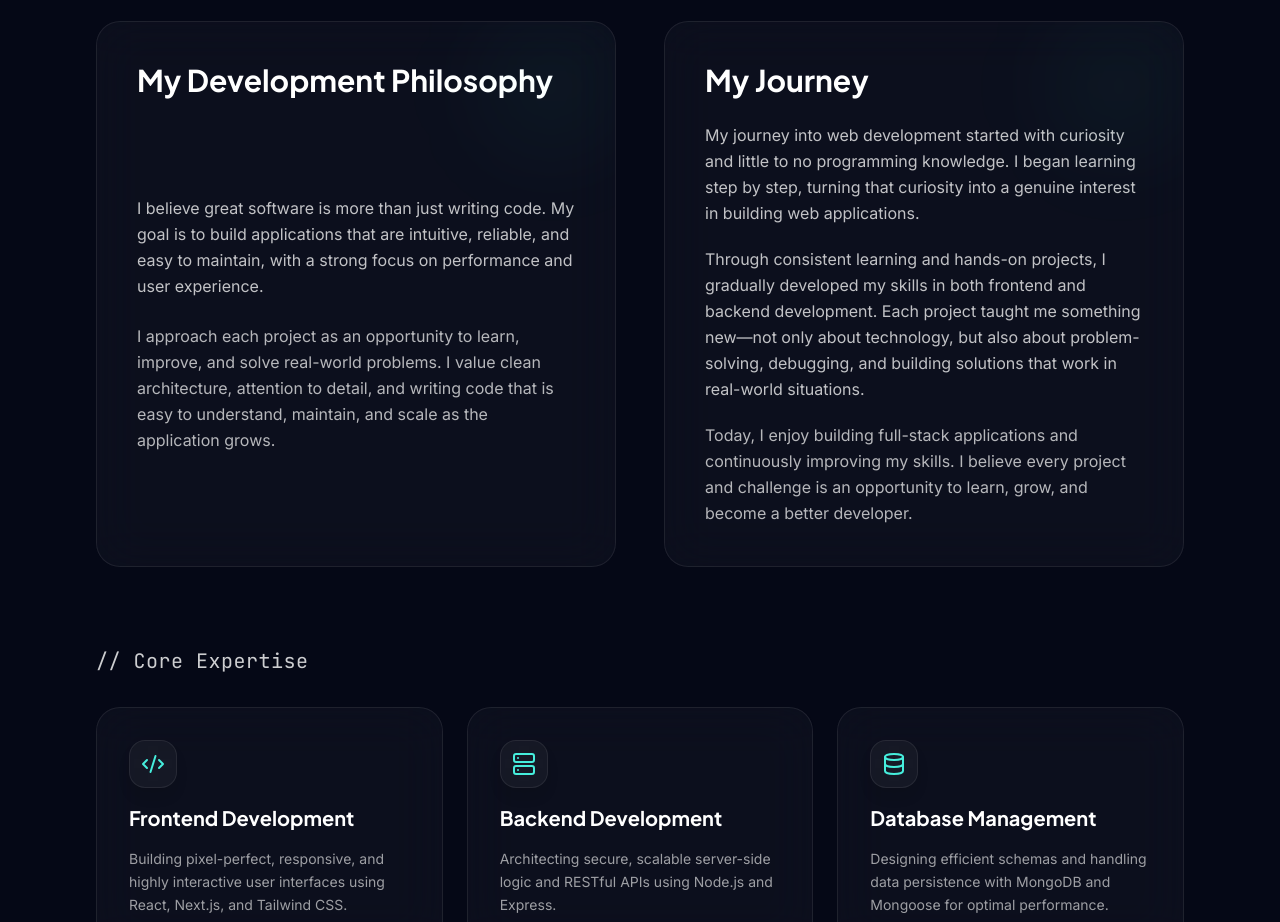
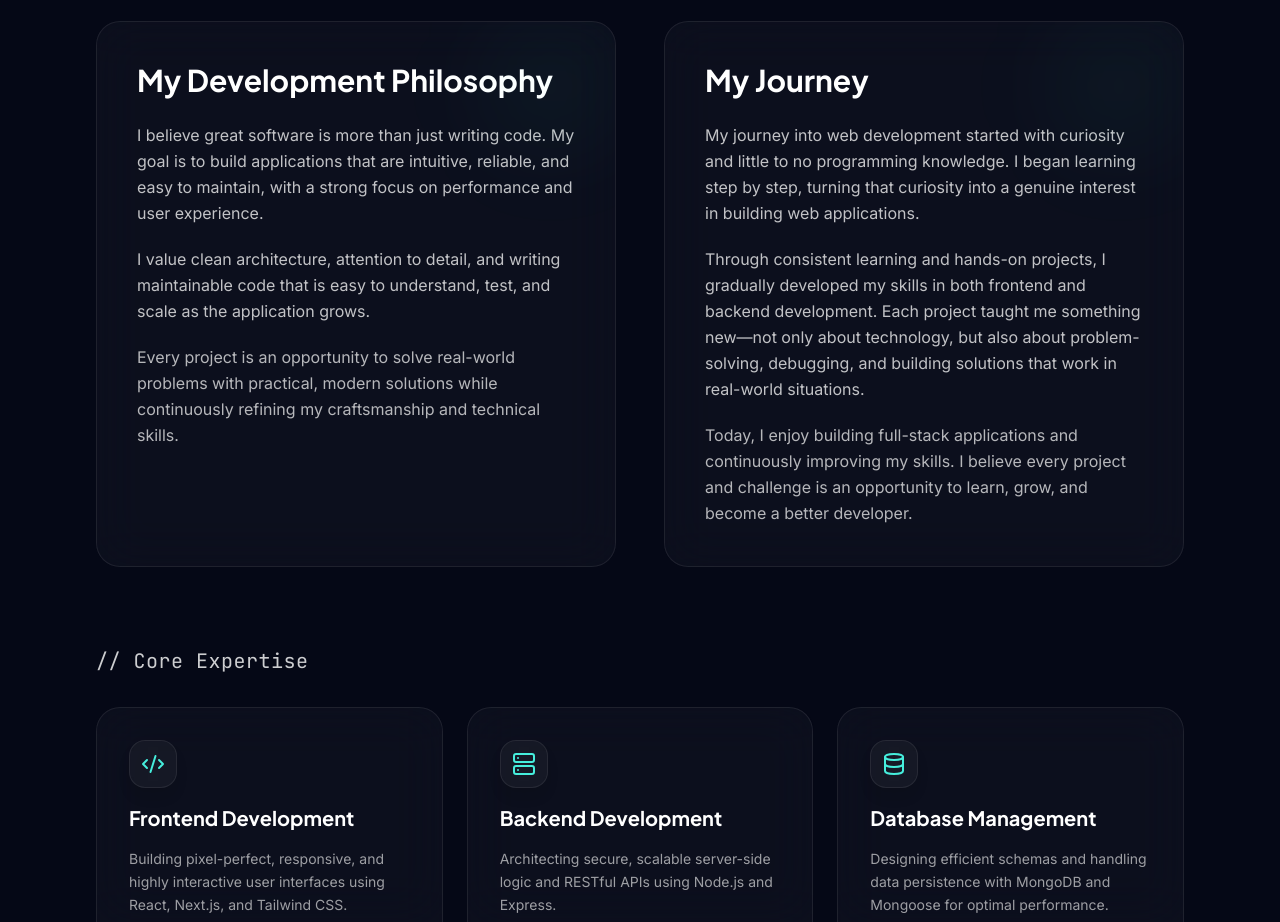
Before and after one commit to itzSumma/my-portfolio, a Next.js app: page / in a window 1280 px wide. Shown: the part 1260-2182 px from the top of the page. Built offline with nearby package versions, Linux system fonts and the light colour scheme.

Commit message:
fix(about): balance card content and remove excessive spacing in philosophy card

```diff
--- a/src/components/About.js
+++ b/src/components/About.js
@@ -148,18 +148,23 @@ export default function About() {
               My Development Philosophy
             </h3>
 
-            <div className="space-y-6 flex-1 flex flex-col justify-center">
+            <div className="space-y-4 md:space-y-5 flex-1">
               <p className="text-white/75 font-body leading-relaxed text-base">
                 I believe great software is more than just writing code. My goal
                 is to build applications that are intuitive, reliable, and easy to
                 maintain, with a strong focus on performance and user experience.
               </p>
 
+              <p className="text-white/75 font-body leading-relaxed text-base">
+                I value clean architecture, attention to detail, and writing
+                maintainable code that is easy to understand, test, and scale as
+                the application grows.
+              </p>
+
               <p className="text-white/70 font-body leading-relaxed text-base">
-                I approach each project as an opportunity to learn, improve, and
-                solve real-world problems. I value clean architecture, attention to
-                detail, and writing code that is easy to understand, maintain, and
-                scale as the application grows.
+                Every project is an opportunity to solve real-world problems with
+                practical, modern solutions while continuously refining my
+                craftsmanship and technical skills.
               </p>
             </div>
           </motion.div>
@@ -177,7 +182,7 @@ export default function About() {
               My Journey
             </h3>
 
-            <div className="space-y-5 flex-1">
+            <div className="space-y-4 md:space-y-5 flex-1">
               <p className="text-white/75 font-body leading-relaxed text-base">
                 My journey into web development started with curiosity and little
                 to no programming knowledge. I began learning step by step, turning
```
